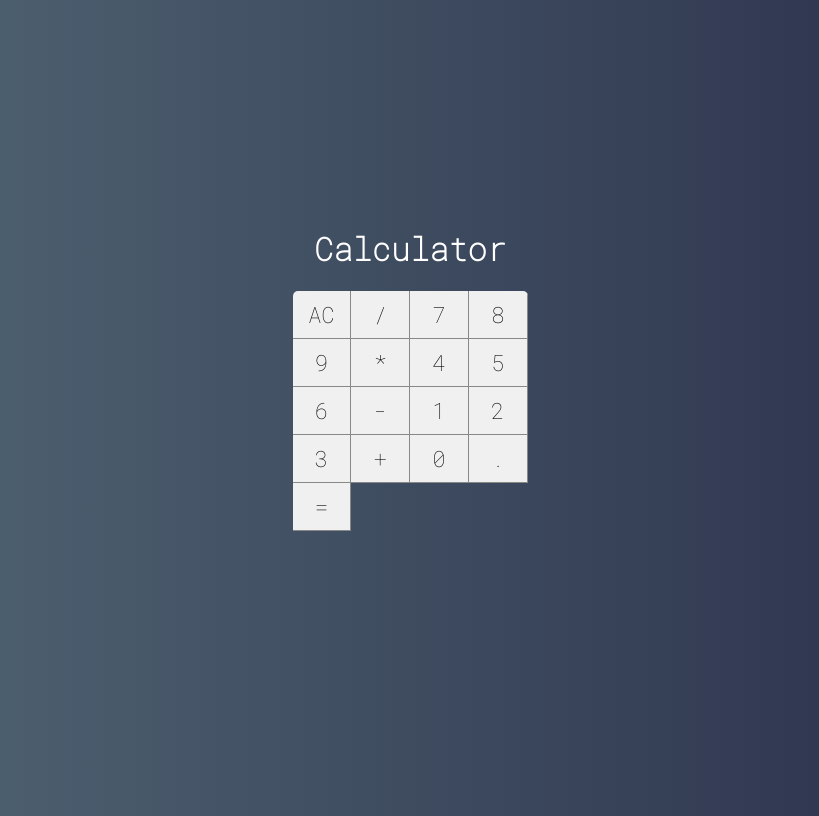
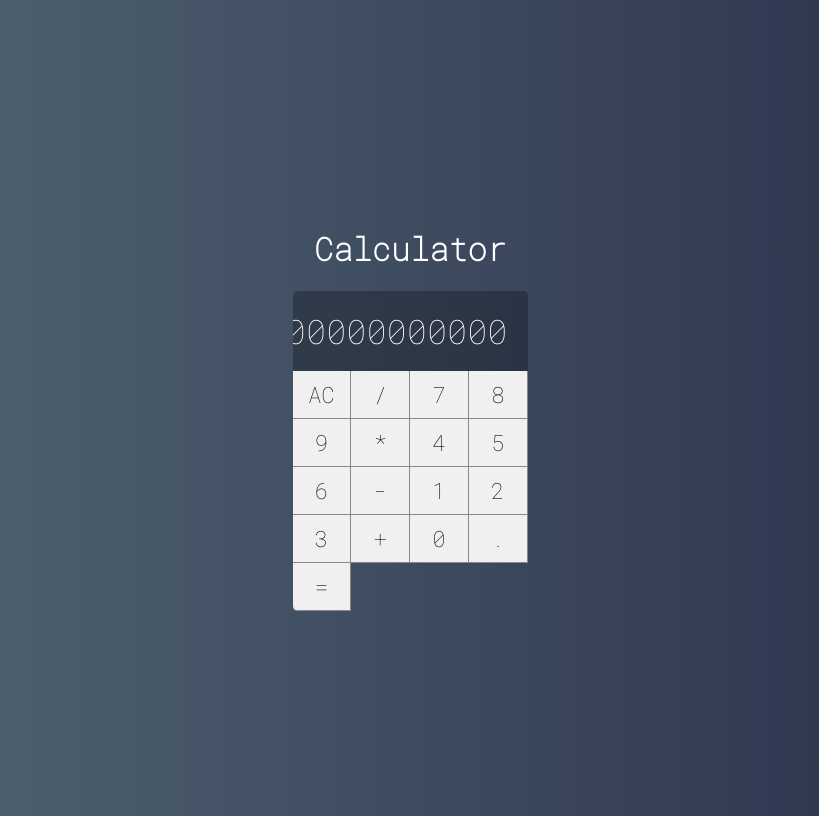
Before and after one commit to jeancrus/Calculator-based-mac, a React (Create React App) app: page / in a window 1280 px wide. Shown: the whole page, without its empty margins (230-1049 px from the left). Built offline with nearby package versions, Linux system fonts and the light colour scheme.

Commit message:
Stylization of calculator's display

```diff
--- /dev/null
+++ b/src/components/Display.css
@@ -0,0 +1,10 @@
+.display {
+    grid-column: span 4;
+    background-color: #0004;
+    display: flex;
+    justify-content: flex-end;
+    align-items: center;
+    padding: 20px;
+    font-size: 2.1em;
+    overflow: hidden;
+}
--- /dev/null
+++ b/src/components/Display.jsx
@@ -0,0 +1,6 @@
+import React from 'react'
+import './Display.css'
+
+export default props => {
+    return <div className="display">{props.value}</div>
+}
--- a/src/main/Calculator.css
+++ b/src/main/Calculator.css
@@ -3,7 +3,8 @@
     width: 235px;
     border-radius: 5px;
     overflow: hidden;
+
     display: grid;
     grid-template-columns: repeat(4, 25%);
-    grid-template-rows: 48px 48px 48px 48px 48px;
+    grid-template-rows: 1fr 48px 48px 48px 48px 48px;
 }
--- a/src/main/Calculator.jsx
+++ b/src/main/Calculator.jsx
@@ -1,11 +1,13 @@
 import React, { Component } from 'react'
 import './Calculator.css'
 import Button from '../components/Button'
+import Display from '../components/Display'
 
 export default class Calculator extends Component {
     render() {
         return (
             <div className="calculator">
+                <Display value={100000000000000} />
                 <Button label="AC" />
                 <Button label="/" />
                 <Button label="7" />
```
